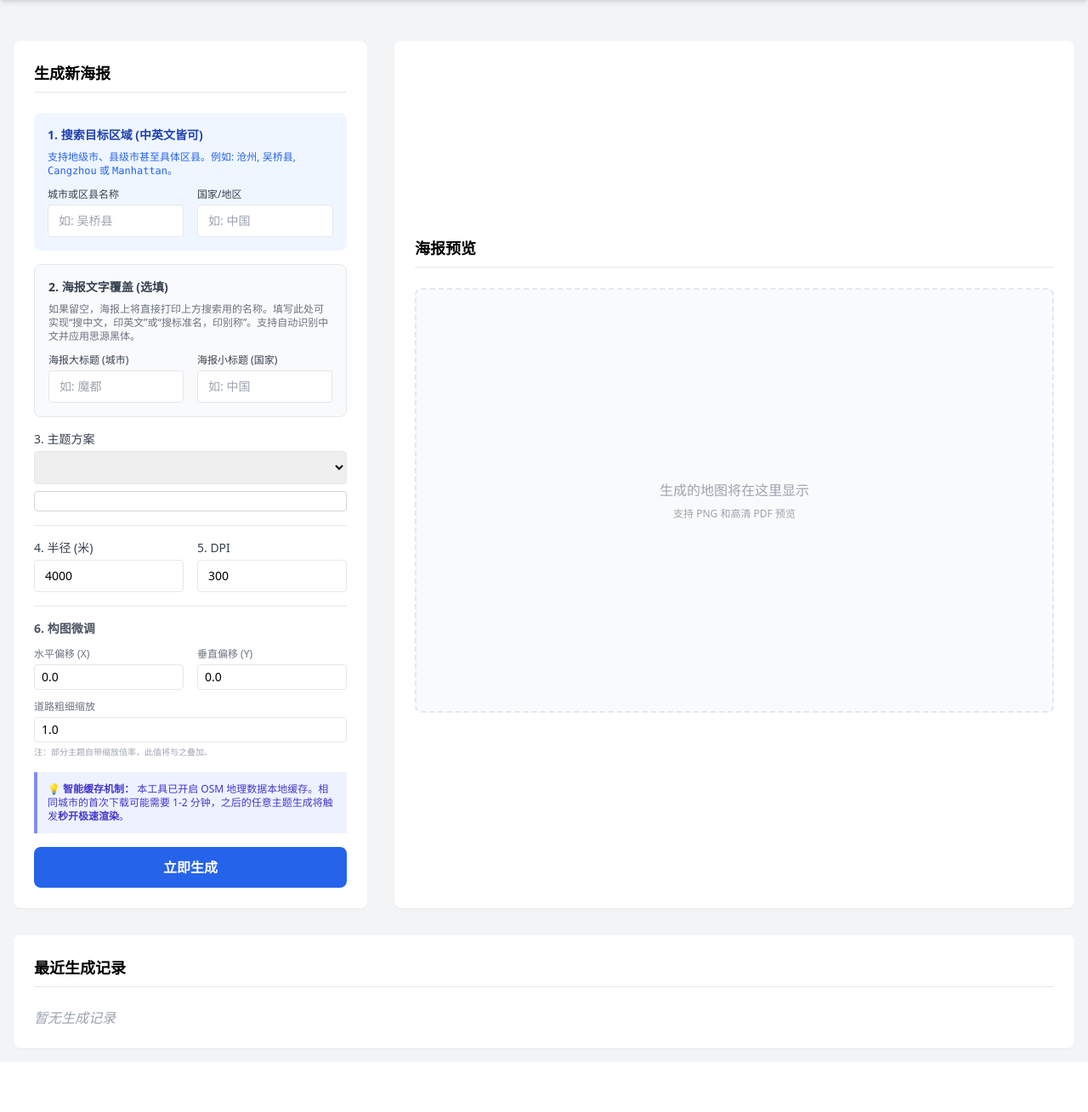
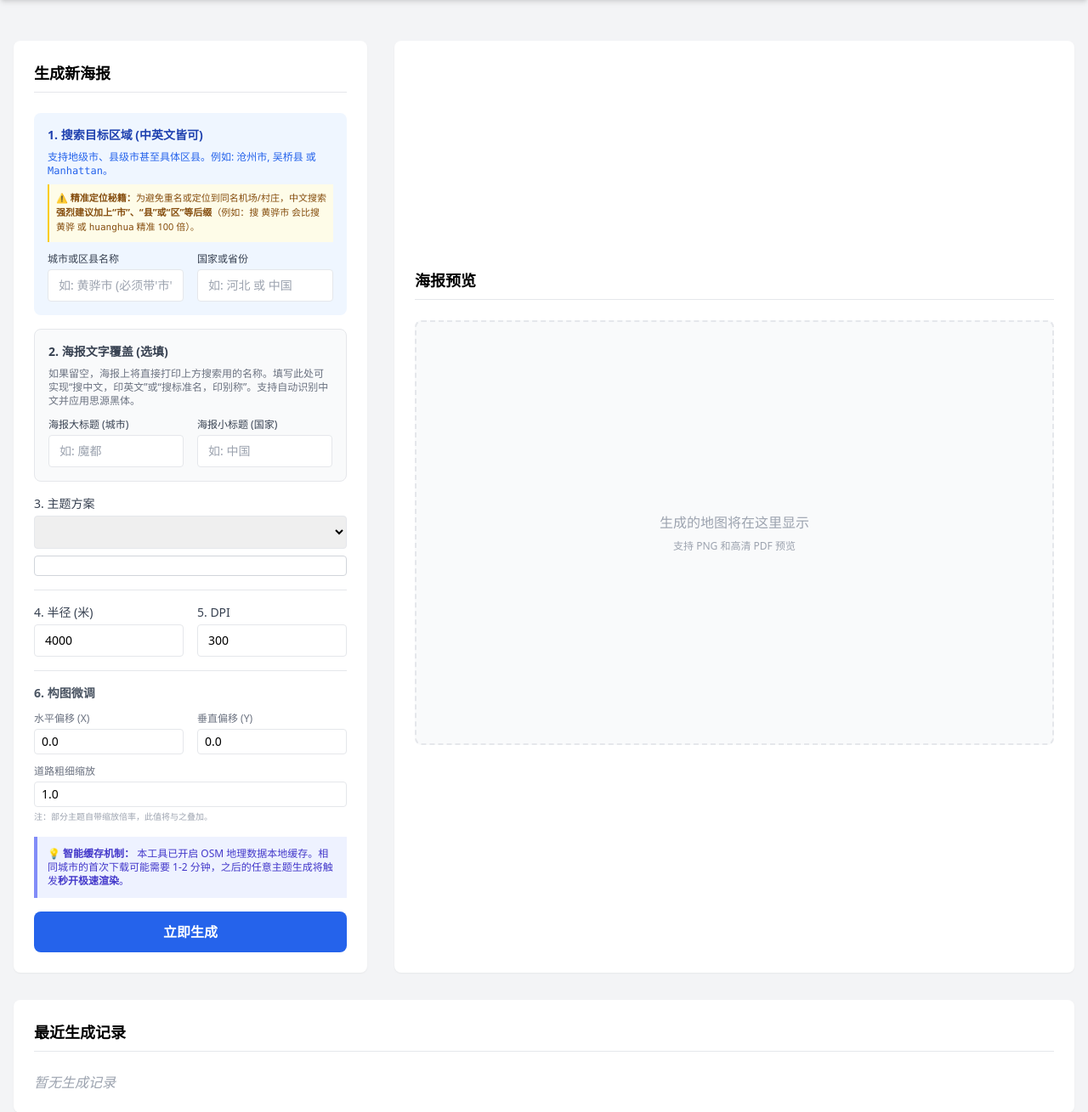
Before and after one commit to tomfocker/maptoposter-web, a FastAPI app: page / in a window 1280 px wide. Shown: the part 60-1369 px from the top of the page at 85% size. Before the commit the page ends 1296 px from the top, so only its background shows below. Run offline with FastAPI, Linux system fonts and the light colour scheme; lists and menus that the app fills with data are empty; some libraries are stand-ins or nearby versions.

Commit message:
ui: emphasize adding administrative suffixes to avoid geocoding ambiguity

```diff
--- a/app/templates/index.html
+++ b/app/templates/index.html
@@ -11,15 +11,18 @@
                 <!-- 城市搜索 (后台地理编码用) -->
                 <div class="bg-blue-50 p-4 rounded-lg mb-4">
                     <h3 class="text-sm font-semibold text-blue-800 mb-2">1. 搜索目标区域 (中英文皆可)</h3>
-                    <p class="text-xs text-blue-600 mb-3">支持地级市、县级市甚至具体区县。例如: <code>沧州</code>, <code>吴桥县</code>, <code>Cangzhou</code> 或 <code>Manhattan</code>。</p>
+                    <p class="text-xs text-blue-600 mb-2">支持地级市、县级市甚至具体区县。例如: <code>沧州市</code>, <code>吴桥县</code> 或 <code>Manhattan</code>。</p>
+                    <div class="bg-yellow-50 border-l-2 border-yellow-400 p-2 mb-3">
+                        <p class="text-[11px] text-yellow-800"><strong>⚠️ 精准定位秘籍：</strong>为避免重名或定位到同名机场/村庄，中文搜索<strong>强烈建议加上“市”、“县”或“区”等后缀</strong>（例如：搜 <code>黄骅市</code> 会比搜 <code>黄骅</code> 或 <code>huanghua</code> 精准 100 倍）。</p>
+                    </div>
                     <div class="grid grid-cols-2 gap-4">
                         <div>
                             <label class="block text-xs font-medium text-gray-700 mb-1">城市或区县名称</label>
-                            <input type="text" name="city" placeholder="如: 吴桥县" class="w-full border rounded px-3 py-2 text-sm" required>
+                            <input type="text" name="city" placeholder="如: 黄骅市 (必须带'市')" class="w-full border rounded px-3 py-2 text-sm" required>
                         </div>
                         <div>
-                            <label class="block text-xs font-medium text-gray-700 mb-1">国家/地区</label>
-                            <input type="text" name="country" placeholder="如: 中国" class="w-full border rounded px-3 py-2 text-sm" required>
+                            <label class="block text-xs font-medium text-gray-700 mb-1">国家或省份</label>
+                            <input type="text" name="country" placeholder="如: 河北 或 中国" class="w-full border rounded px-3 py-2 text-sm" required>
                         </div>
                     </div>
                 </div>
```
